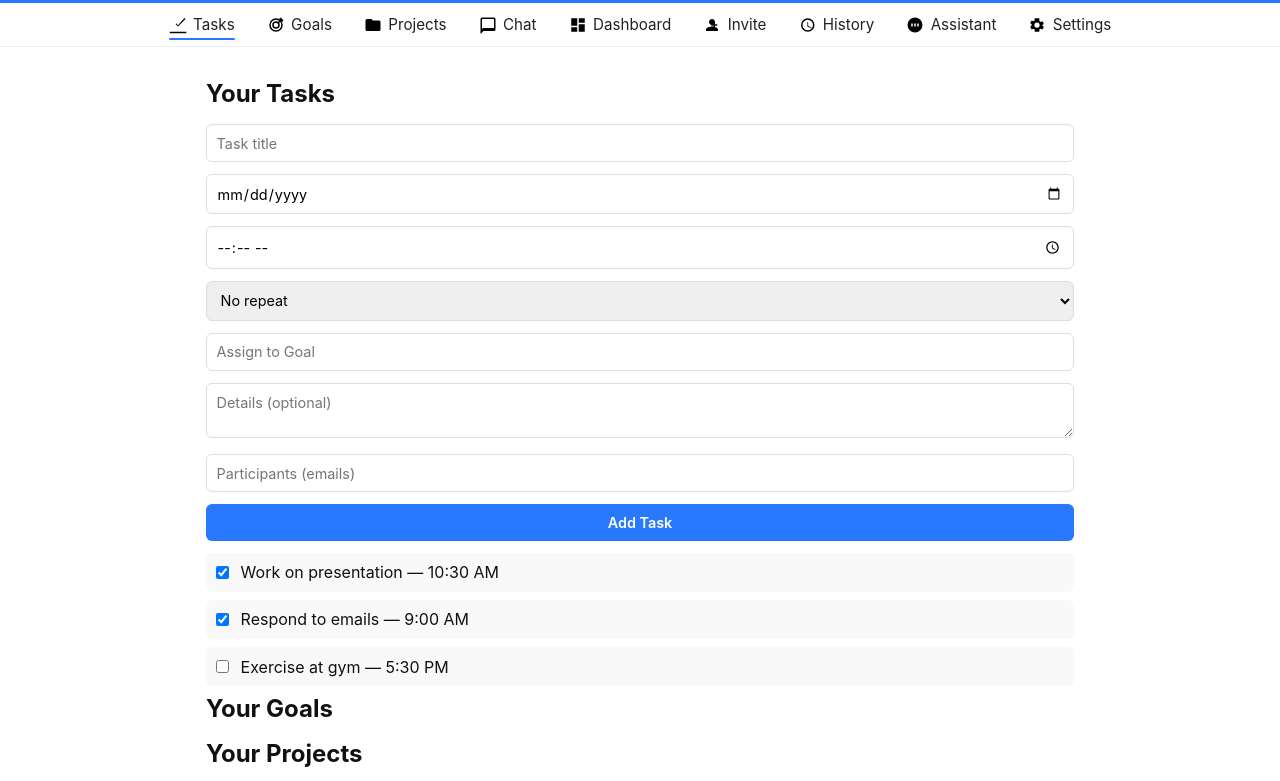
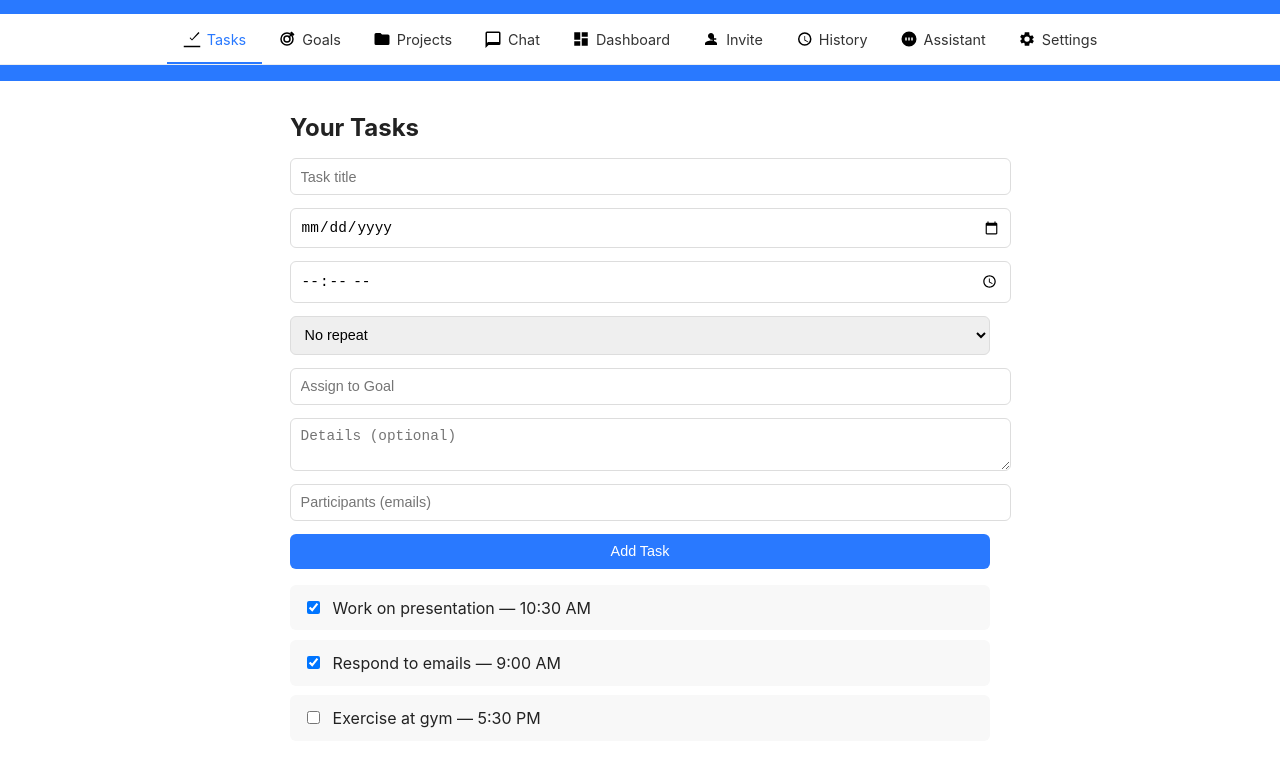
Before and after one commit to jefsystem-arch/goalsync, a plain HTML site: page index.html in a window 1280 px wide. Shown: the part 73-854 px from the top of the page. Drawn offline with Linux system fonts and the light colour scheme.

Commit message:
Lock desktop v2.3: nav underline animation + cleaned page titles

```diff
--- a/css/styles.css
+++ b/css/styles.css
@@ -1,150 +1,134 @@
-/* =========================
-   Global Styles
-========================= */
-* {
+/* Reset & base */
+body {
   margin: 0;
-  padding: 0;
-  box-sizing: border-box;
-  font-family: -apple-system, BlinkMacSystemFont, "Segoe UI", Roboto, Oxygen,
-    Ubuntu, Cantarell, "Open Sans", "Helvetica Neue", sans-serif;
+  font-family: -apple-system, BlinkMacSystemFont, "Segoe UI", Roboto, sans-serif;
+  background: #fff;
+  color: #222;
 }
 
-body {
-  background-color: #ffffff;
-  color: #111111;
-  display: flex;
-  flex-direction: column;
-  min-height: 100vh;
-}
-
-/* =========================
-   Header
-========================= */
+/* Header */
 header {
-  background-color: #2979ff;
-  color: white;
+  background: #2979ff;
+  color: #fff;
   text-align: center;
-  padding: 1rem 0 0.5rem 0;
+  padding: 1rem 0;
 }
 
 header h1 {
+  margin: 0;
   font-size: 1.8rem;
-  font-weight: 700;
 }
 
 header p {
+  margin: 0.2rem 0 1rem;
   font-size: 0.9rem;
-  opacity: 0.9;
 }
 
-/* =========================
-   Top Navigation (Desktop)
-========================= */
+/* Navigation */
 .top-nav {
+  position: relative;
+  background: #fff;
+  border-bottom: 1px solid #eee;
+}
+
+.top-nav ul {
+  list-style: none;
   display: flex;
   justify-content: center;
-  align-items: center;
-  gap: 2rem;
-  padding: 0.75rem 1rem;
-  border-bottom: 1px solid #eee;
-  background-color: white;
+  margin: 0;
+  padding: 0;
 }
 
-.top-nav a {
+.top-nav li {
   display: flex;
   align-items: center;
-  gap: 0.4rem;
-  text-decoration: none;
-  color: #222;
-  font-size: 0.95rem;
-  position: relative;
+  padding: 1rem;
+  cursor: pointer;
+  font-size: 0.9rem;
+  color: #333;
   transition: color 0.2s ease;
 }
 
-.top-nav a img {
+.top-nav li img {
   width: 18px;
   height: 18px;
+  margin-right: 6px;
 }
 
-.top-nav a:hover {
+.top-nav li.active {
   color: #2979ff;
 }
 
-/* underline animation */
-.top-nav a.active::after {
-  content: "";
+.nav-underline {
   position: absolute;
-  left: 0;
-  right: 0;
-  bottom: -6px;
+  bottom: 0;
   height: 2px;
   background: #2979ff;
-  border-radius: 2px;
+  width: 0;
+  left: 0;
+  transition: all 0.3s ease;
 }
 
-/* =========================
-   Main Content Area
-========================= */
+/* Main content */
 main {
-  flex: 1;
-  max-width: 900px;
+  max-width: 700px;
   margin: 2rem auto;
   padding: 0 1rem;
-  width: 100%;
 }
 
 h2 {
   margin-bottom: 1rem;
 }
 
-/* =========================
-   Task Form & List
-========================= */
+/* Form */
 form input,
 form select,
 form textarea,
 form button {
+  display: block;
   width: 100%;
+  margin-bottom: 0.8rem;
   padding: 0.6rem;
-  margin-bottom: 0.75rem;
   border: 1px solid #ddd;
   border-radius: 6px;
   font-size: 0.9rem;
 }
 
 form button {
-  background-color: #2979ff;
+  background: #2979ff;
   color: white;
   border: none;
   cursor: pointer;
-  font-weight: 600;
   transition: background 0.2s ease;
 }
 
 form button:hover {
-  background-color: #155ee1;
+  background: #125dff;
 }
 
-.task-item {
+/* Task list */
+#task-list {
+  list-style: none;
+  padding: 0;
+}
+
+#task-list li {
+  background: #f8f8f8;
+  margin-bottom: 0.6rem;
+  padding: 0.8rem;
+  border-radius: 6px;
   display: flex;
   align-items: center;
-  padding: 0.6rem;
-  margin-bottom: 0.5rem;
-  border-radius: 6px;
-  background-color: #f9f9f9;
 }
 
-.task-item input[type="checkbox"] {
-  margin-right: 0.75rem;
+#task-list input[type="checkbox"] {
+  margin-right: 0.8rem;
 }
 
-/* =========================
-   Footer
-========================= */
+/* Footer */
 footer {
   text-align: center;
+  padding: 1rem;
   font-size: 0.8rem;
-  padding: 0.75rem;
-  border-top: 1px solid #eee;
-  color: #666;
+  color: #555;
 }
--- a/index.html
+++ b/index.html
@@ -7,90 +7,64 @@
   <link rel="stylesheet" href="css/styles.css" />
 </head>
 <body>
-  <!-- Header -->
   <header>
     <h1>GoalSync</h1>
     <p>Plan smart. Stay on track. Achieve more.</p>
+    <nav class="top-nav">
+      <ul>
+        <li class="active" data-page="tasks"><img src="icons/tasks.svg" alt=""> <span>Tasks</span></li>
+        <li data-page="goals"><img src="icons/goals.svg" alt=""> <span>Goals</span></li>
+        <li data-page="projects"><img src="icons/projects.svg" alt=""> <span>Projects</span></li>
+        <li data-page="chat"><img src="icons/chat.svg" alt=""> <span>Chat</span></li>
+        <li data-page="dashboard"><img src="icons/dashboard.svg" alt=""> <span>Dashboard</span></li>
+        <li data-page="invite"><img src="icons/invite.svg" alt=""> <span>Invite</span></li>
+        <li data-page="history"><img src="icons/history.svg" alt=""> <span>History</span></li>
+        <li data-page="assistant"><img src="icons/assistant.svg" alt=""> <span>Assistant</span></li>
+        <li data-page="settings"><img src="icons/settings.svg" alt=""> <span>Settings</span></li>
+      </ul>
+      <div class="nav-underline"></div>
+    </nav>
   </header>
 
-  <!-- Top Navigation -->
-  <nav class="top-nav">
-    <a href="#tasks" class="active">
-      <img src="icons/tasks.svg" alt="Tasks" /> Tasks
-    </a>
-    <a href="#goals">
-      <img src="icons/goals.svg" alt="Goals" /> Goals
-    </a>
-    <a href="#projects">
-      <img src="icons/projects.svg" alt="Projects" /> Projects
-    </a>
-    <a href="#chat">
-      <img src="icons/chat.svg" alt="Chat" /> Chat
-    </a>
-    <a href="#dashboard">
-      <img src="icons/dashboard.svg" alt="Dashboard" /> Dashboard
-    </a>
-    <a href="#invite">
-      <img src="icons/invite.svg" alt="Invite" /> Invite
-    </a>
-    <a href="#history">
-      <img src="icons/history.svg" alt="History" /> History
-    </a>
-    <a href="#assistant">
-      <img src="icons/assistant.svg" alt="Assistant" /> Assistant
-    </a>
-    <a href="#settings">
-      <img src="icons/settings.svg" alt="Settings" /> Settings
-    </a>
-  </nav>
-
-  <!-- Main Content -->
-  <main id="content">
+  <main>
     <!-- Tasks Page -->
     <section id="tasks" class="page active">
       <h2>Your Tasks</h2>
       <form id="task-form">
-        <input type="text" id="task-title" placeholder="Task title" required />
-        <input type="date" id="task-date" />
-        <input type="time" id="task-time" />
-        <select id="task-repeat">
-          <option value="none">No repeat</option>
-          <option value="daily">Daily</option>
-          <option value="weekly">Weekly</option>
+        <input type="text" placeholder="Task title" required />
+        <input type="date" />
+        <input type="time" />
+        <select>
+          <option>No repeat</option>
+          <option>Daily</option>
+          <option>Weekly</option>
+          <option>Monthly</option>
         </select>
-        <input type="text" id="task-goal" placeholder="Assign to Goal" />
-        <textarea id="task-details" placeholder="Details (optional)"></textarea>
-        <input type="email" id="task-participants" placeholder="Participants (emails)" />
+        <input type="text" placeholder="Assign to Goal" />
+        <textarea placeholder="Details (optional)"></textarea>
+        <input type="email" placeholder="Participants (emails)" />
         <button type="submit">Add Task</button>
       </form>
-
-      <div id="task-list">
-        <div class="task-item">
-          <input type="checkbox" checked /> Work on presentation — 10:30 AM
-        </div>
-        <div class="task-item">
-          <input type="checkbox" checked /> Respond to emails — 9:00 AM
-        </div>
-        <div class="task-item">
-          <input type="checkbox" /> Exercise at gym — 5:30 PM
-        </div>
-      </div>
+      <ul id="task-list">
+        <li><input type="checkbox" checked /> Work on presentation — 10:30 AM</li>
+        <li><input type="checkbox" checked /> Respond to emails — 9:00 AM</li>
+        <li><input type="checkbox" /> Exercise at gym — 5:30 PM</li>
+      </ul>
     </section>
 
-    <!-- Placeholder for other pages -->
-    <section id="goals" class="page"><h2>Your Goals</h2></section>
-    <section id="projects" class="page"><h2>Your Projects</h2></section>
-    <section id="chat" class="page"><h2>Chat</h2></section>
-    <section id="dashboard" class="page"><h2>Dashboard</h2></section>
-    <section id="invite" class="page"><h2>Invite</h2></section>
-    <section id="history" class="page"><h2>History</h2></section>
-    <section id="assistant" class="page"><h2>Assistant</h2></section>
-    <section id="settings" class="page"><h2>Settings</h2></section>
+    <!-- Other pages (no titles now, just content placeholders) -->
+    <section id="goals" class="page"> </section>
+    <section id="projects" class="page"> </section>
+    <section id="chat" class="page"> </section>
+    <section id="dashboard" class="page"> </section>
+    <section id="invite" class="page"> </section>
+    <section id="history" class="page"> </section>
+    <section id="assistant" class="page"> </section>
+    <section id="settings" class="page"> </section>
   </main>
 
-  <!-- Footer -->
   <footer>
-    v2.3+ • Project by Team Jeff & AI
+    <p>v2.3+ • Project by Team Jeff & AI</p>
   </footer>
 
   <script src="js/script.js"></script>
--- a/js/script.js
+++ b/js/script.js
@@ -1,19 +1,37 @@
 document.addEventListener("DOMContentLoaded", () => {
-  const navLinks = document.querySelectorAll(".top-nav a");
+  const navItems = document.querySelectorAll(".top-nav li");
   const pages = document.querySelectorAll(".page");
+  const underline = document.querySelector(".nav-underline");
 
-  navLinks.forEach(link => {
-    link.addEventListener("click", (e) => {
-      e.preventDefault();
+  function moveUnderline(target) {
+    const rect = target.getBoundingClientRect();
+    const navRect = target.parentElement.getBoundingClientRect();
+    underline.style.width = `${rect.width}px`;
+    underline.style.left = `${rect.left - navRect.left}px`;
+  }
 
-      // Remove active from all links and pages
-      navLinks.forEach(l => l.classList.remove("active"));
-      pages.forEach(p => p.classList.remove("active"));
+  // Initialize underline under active item
+  const activeItem = document.querySelector(".top-nav li.active");
+  if (activeItem) moveUnderline(activeItem);
 
-      // Add active to clicked link and its target section
-      link.classList.add("active");
-      const targetId = link.getAttribute("href").substring(1);
-      document.getElementById(targetId).classList.add("active");
+  navItems.forEach(item => {
+    item.addEventListener("click", () => {
+      // Switch active class
+      navItems.forEach(i => i.classList.remove("active"));
+      item.classList.add("active");
+
+      // Show the correct page
+      pages.forEach(page => page.classList.remove("active"));
+      document.getElementById(item.dataset.page).classList.add("active");
+
+      // Move underline
+      moveUnderline(item);
     });
   });
+
+  // Recalculate on resize
+  window.addEventListener("resize", () => {
+    const currentActive = document.querySelector(".top-nav li.active");
+    if (currentActive) moveUnderline(currentActive);
+  });
 });
```
